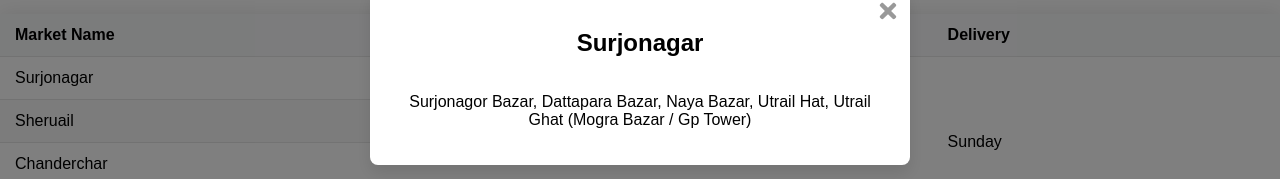
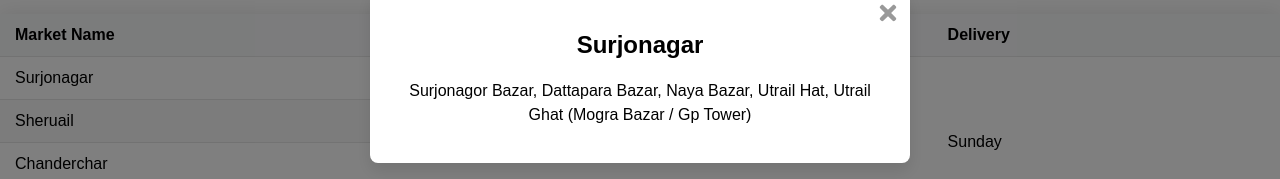
Before and after one commit to dhruba-datta/AB-Pharmacy-React, a React (Create React App) app: page / in a window 1280 px wide. Both pictures are taken after a click on the element "Surjonagar". Shown: the part 861-1040 px from the top of the page. Built offline with nearby package versions, Linux system fonts and the light colour scheme; no server answers.

Commit message:
modal css updated

```diff
--- a/src/Modal.css
+++ b/src/Modal.css
@@ -22,11 +22,18 @@
     box-shadow: 0 8px 16px rgba(0, 0, 0, 0.1); /* Added box-shadow for depth */
 }
 
+.modal p {
+    padding-top: 0; /* Remove top padding from paragraph */
+    margin-top: 0; /* Remove any default margin */
+    line-height: 1.5; /* Adjust line height for better readability */
+    font-size: 1rem; /* Adjust font size as needed */
+}
+
 .modal-header {
     display: flex;
     justify-content: center; /* Center the title horizontally */
     align-items: center;
-    margin-bottom: 15px; /* Added space between header and content */
+    margin-bottom: 0; /* Added space between header and content */
 }
 
 .modal-close {
--- a/src/Modal.js
+++ b/src/Modal.js
@@ -17,7 +17,6 @@ const Modal = ({ show, onClose, marketName, marketDetails }) => {
           </button>
         </div>
         <p>{marketDetails}</p>
-        {/* Additional content can be added here */}
       </div>
     </div>
   );
```
